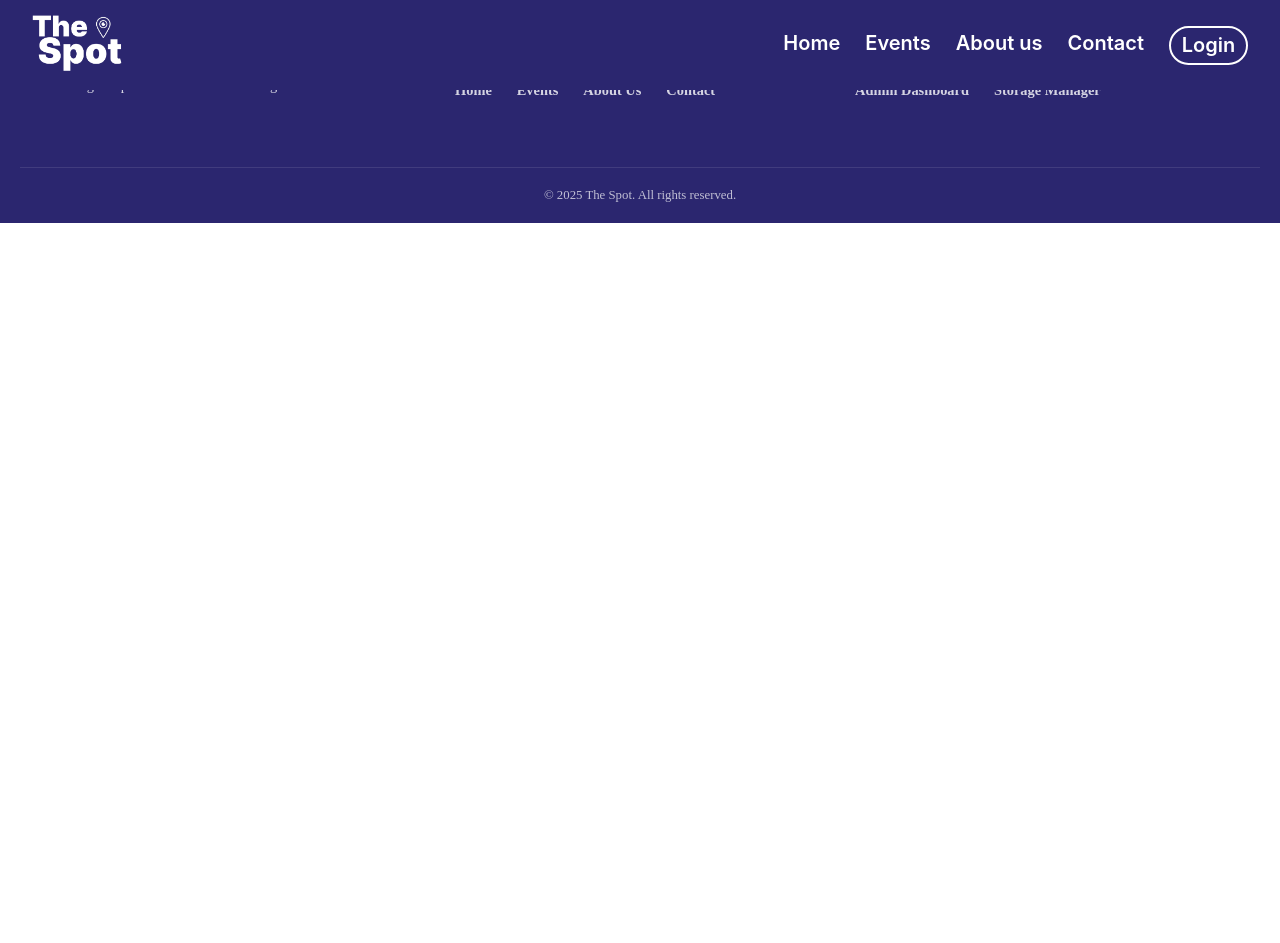
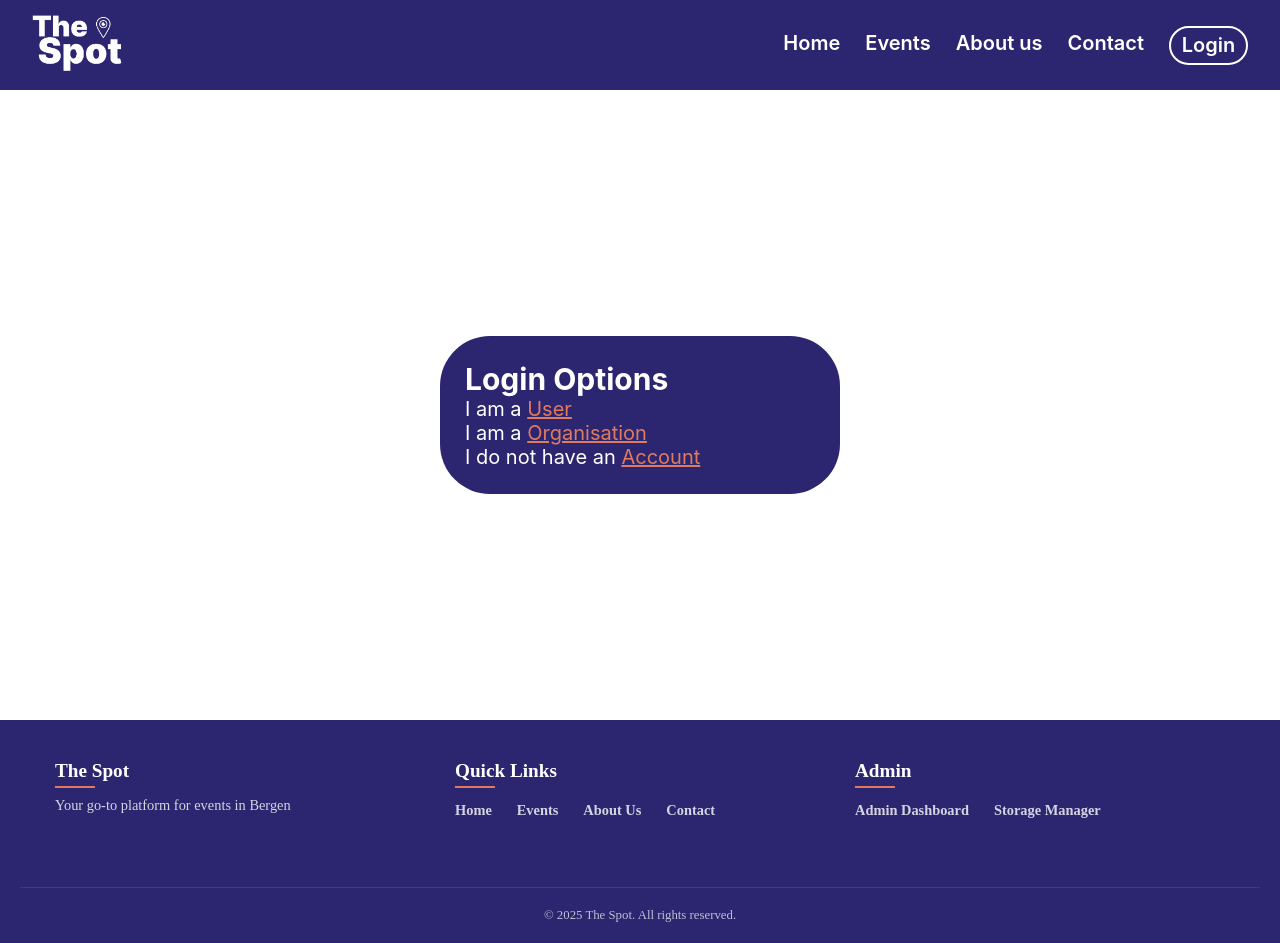
Before and after one commit to werivik/Agency2, a React (Vite) app: page /login-direction in a window 1280 px wide. Before the commit the page ends 800 px from the top, so only its background shows below. Built offline with nearby package versions, Linux system fonts and the light colour scheme; no server answers.

Commit message:
rename LoginOptions to LoginDirection
Hope this fecking works man

```diff
--- a/src/App.jsx
+++ b/src/App.jsx
@@ -3,9 +3,7 @@ import { BrowserRouter as Router, Routes, Route } from 'react-router-dom';
 import Header from './components/Header/Header';
 import Footer from './components/Footer/Footer';
 import Home from './pages/Home/Home';
-/*
-import LoginOptions from './pages/LoginOptions/LoginOptions';
-*/
+import LoginDirection from './pages/LoginDirection/LoginDirection';
 import Login from './pages/Login/Login';
 import Register from './pages/Register/Register';
 import User from './pages/User/User';
@@ -24,9 +22,7 @@ function App() {
         <main>
           <Routes>
             <Route path="/" element={<Home />} />
-            {/*
-            <Route path="/loginoptions" element={<LoginOptions />} />
-            */}
+            <Route path="/login-direction" element={<LoginDirection />} />
             <Route path="/login" element={<Login />} />
             <Route path="/register" element={<Register />} />
             <Route path="/user" element={<User />} />
--- a/src/components/Header/Header.jsx
+++ b/src/components/Header/Header.jsx
@@ -42,7 +42,7 @@ function Header() {
               <img src={profileImage} alt="User Profile" className={styles.headerProfile} />
             </Link>
           ) : (
-            <Link to="/loginoptions" className={styles.headerLoginButton}>
+            <Link to="/login-direction" className={styles.headerLoginButton}>
               Login
             </Link>
           )}
--- /dev/null
+++ b/src/pages/LoginDirection/LoginDirection.jsx
@@ -0,0 +1,26 @@
+import { Link } from 'react-router-dom';
+import styles from './LoginDirection.module.css';
+
+const LoginDirection = () => {
+
+    return (
+        <div className={styles.loginSections}>
+            <section className={styles.loginBorder}>
+                <div className={styles.loginContent}>
+                    <h1>Login Options</h1>
+                    <div className={styles.loginUser}>
+                        <p>I am a <Link to="/login">User</Link></p>
+                    </div>
+                    <div className={styles.loginAdmin}>
+                        <p>I am a <Link to="/admin">Organisation</Link></p>
+                    </div>
+                    <div className={styles.loginRegister}>
+                        <p>I do not have an <Link to="/register">Account</Link></p>
+                    </div>
+                </div>
+            </section>
+        </div>
+    );
+};
+
+export default LoginDirection;
--- /dev/null
+++ b/src/pages/LoginDirection/LoginDirection.module.css
@@ -0,0 +1,34 @@
+.loginSections {
+    height: 100%;
+    min-height: 90vh;
+    width: 100%;
+    position: relative;
+    display: flex;
+    align-items: center;
+    justify-content: center;
+    font-family: -apple-system, BlinkMacSystemFont, 'Segoe UI', Roboto, Oxygen, Ubuntu, Cantarell, sans-serif;
+}
+
+.loginBorder {
+    margin-top: 110px;
+    width: 400px;
+    height: 100%;
+    border-radius: 50px;
+    background-color: #2B266F;
+}
+
+.loginContent {
+    color: white;
+    padding: 25px;
+    font-size: 20px;
+}
+
+.loginUser a, .loginAdmin a, .loginRegister a{
+    color: #e07b5f;
+    transition: 0.25s;
+}
+
+.loginUser a:hover, .loginAdmin a:hover, .loginRegister a:hover {
+    color: white;
+    transition: 0.25s;
+}
```
